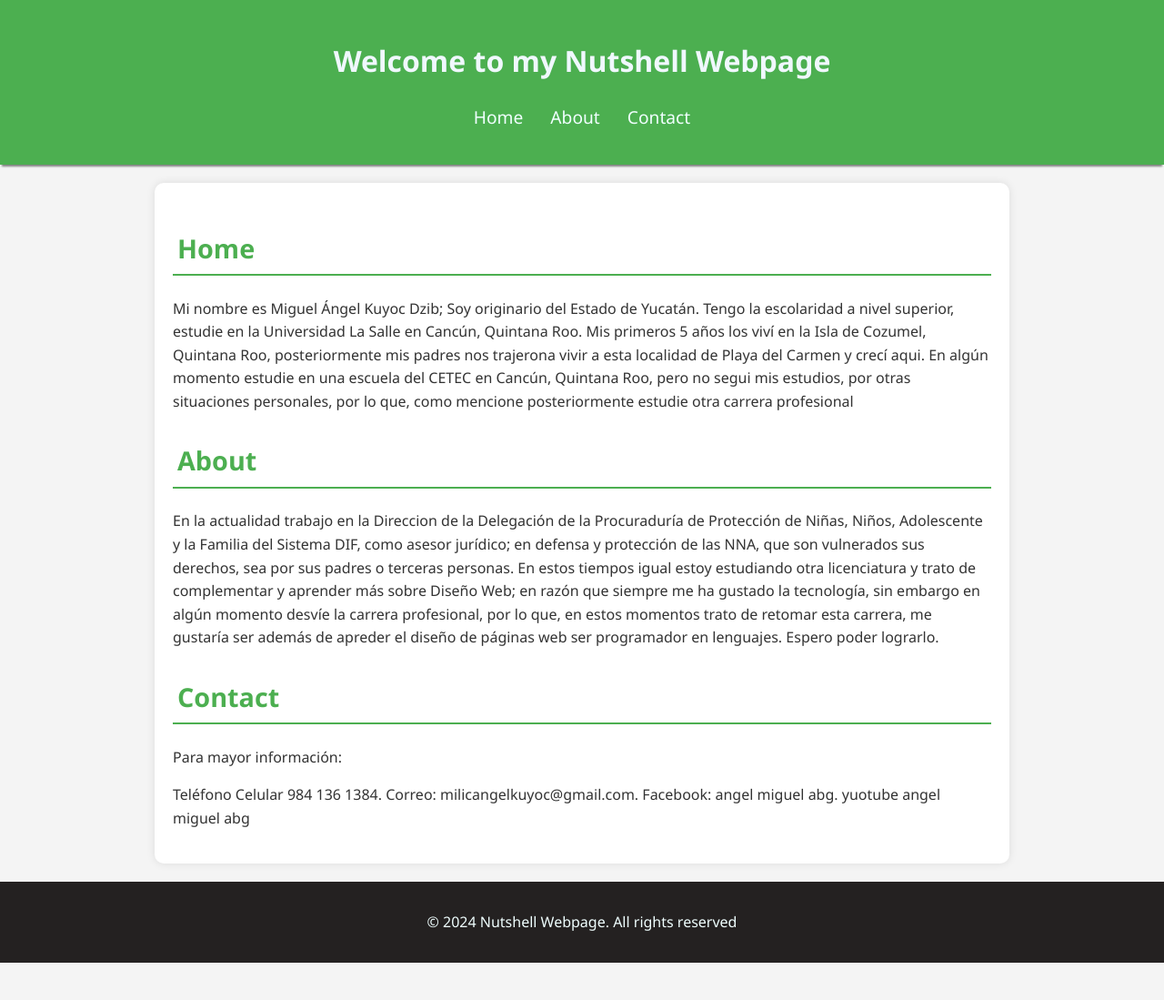
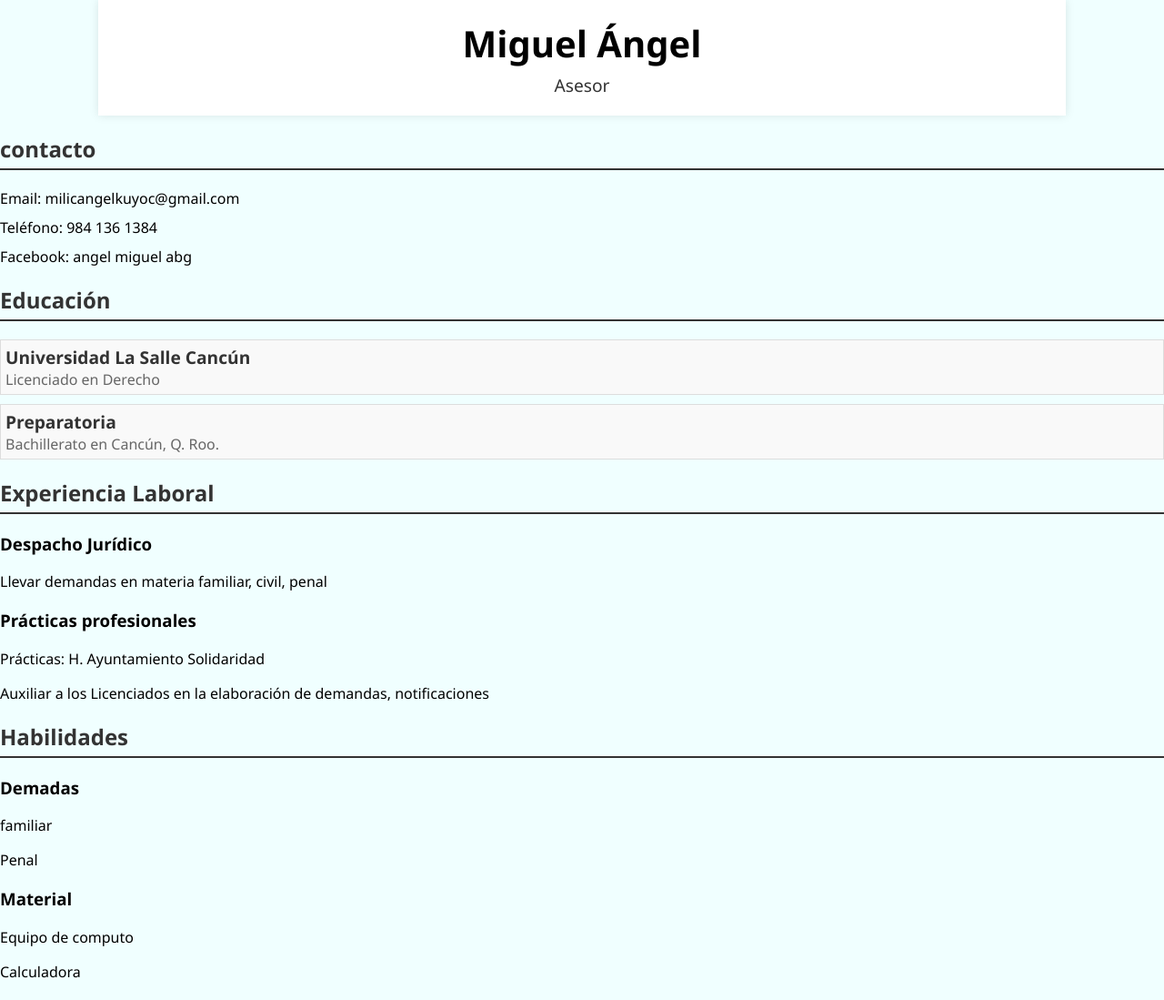
Before and after one commit to abgangel/curriculumv1, a plain HTML site: page index.html in a window 1280 px wide. Shown: the whole page at 91% size. Before the commit the page ends 1058 px from the top, so only its background shows below. Drawn offline with Linux system fonts and the light colour scheme.

Commit message:
Add files via upload

```diff
--- a/index.html
+++ b/index.html
@@ -3,49 +3,70 @@
 <head>
     <meta charset="UTF-8">
     <meta name="viewport" content="width=device-width, initial-scale=1.0">
-    <title>Miguel A</title>
+    <title>CV</title>
     <link rel="stylesheet" href="styles.css">
 </head>
-    <header>
-        <h1>Welcome to my Nutshell Webpage</h1>
-        <nav>
+
+<body>
+    <div class="container">
+        <header>
+            <h1>Miguel Ángel</h1>
+           <p>Asesor</p>
+        </header>
+    </div>
+
+    <section id="Contact-Inf">
+            <h2>contacto</h2>
             <ul>
-                <li> <a href="#home">Home</a></li>
-                <li> <a href="#about">About</a></li>
-                <li> <a href="#contact">Contact</a></li>
+                <li>Email: milicangelkuyoc@gmail.com</li>
+                <li>Teléfono: 984 136 1384</li>
+                <li>Facebook: angel miguel abg</li>
             </ul>
-        </nav>
-    </header>
-<body>
-    <main>
-        <section id="home">
-            <h2>Home</h2></section>
-            <p>Mi nombre es Miguel Ángel Kuyoc Dzib; Soy originario del Estado de Yucatán.
-                Tengo la escolaridad a nivel superior, estudie en la Universidad La Salle en Cancún, Quintana Roo.
-                Mis primeros 5 años los viví en la Isla de Cozumel, Quintana Roo, posteriormente mis padres nos trajerona vivir
-                a esta localidad de Playa del Carmen y crecí aqui. En algún momento estudie en una escuela del CETEC en
-            Cancún, Quintana Roo, pero no segui mis estudios, por otras situaciones personales, por lo que, como mencione
-        posteriormente estudie otra carrera profesional </p>
+        </section>
+        <section class="education">
+            <h2>Educación</h2>
+            <ul>
+                <li>
+                    <h3>Universidad La Salle Cancún</h3>
+                    <p>Licenciado en Derecho </p>
+                </li>
+                <li>
+                    <h3>Preparatoria </h3>
+                    <p>Bachillerato en Cancún, Q. Roo. </p>
+                </li>
+            </ul>
+        </section>
 
-        <section id="about">
-            <h2>About</h2> </section>
-            <p> En la actualidad trabajo en la Direccion de la Delegación de la Procuraduría de Protección de
-                Niñas, Niños, Adolescente y la Familia del Sistema DIF, como asesor jurídico; en defensa y protección de las NNA, que son
-                vulnerados sus derechos, sea por sus padres o terceras personas. En estos tiempos igual
-                estoy estudiando otra licenciatura y trato de complementar y aprender más sobre Diseño Web;
-                en razón que siempre me ha gustado la tecnología, sin embargo en algún momento desvíe la carrera profesional,
-                por lo que, en estos momentos trato de retomar esta carrera, me gustaría ser además de apreder
-                el diseño de páginas web ser programador en lenguajes. Espero poder lograrlo. </p>
+        <section class="Experience">
+            <h2>Experiencia Laboral</h2>
+            <ul>
+                <li>
+                    <h3>Despacho Jurídico</h3>
+                    <p>Llevar demandas en materia familiar, civil, penal</p>
+                </li>
+                <li>
+                    <h3>Prácticas profesionales</h3>
+                    <p>Prácticas: H. Ayuntamiento Solidaridad</p>
+                    <p>Auxiliar a los Licenciados en la elaboración de demandas, notificaciones</p>
+                </li>
+            </ul>
 
-        <section id="contact">
-            <h2>Contact</h2></section>
-            <p>Para mayor información: </p>
-               <p>Teléfono Celular 984 136 1384. Correo: milicangelkuyoc@gmail.com.
-                Facebook: angel miguel abg. yuotube angel miguel abg </p>
+        </section>
+        <section class="Skills">
+            <h2>Habilidades</h2>
+            <ul>
+                <li>
+                    <h3>Demadas</h3>
+                </li>
+                <p>familiar</p>
+                <p>Penal</p>
+                <li>
+                    <h3>Material</h3>
+                </li>
+                <p>Equipo de computo</p>
+                <p>Calculadora</p>
+            </ul>
+        </section>
 
-    </main>
-    <footer>
-        <p> &copy; 2024 Nutshell Webpage. All rights reserved</p>
-    </footer>
 </body>
 </html>
--- a/styles.css
+++ b/styles.css
@@ -2,75 +2,69 @@ body {
     font-family: 'Segoe UI', Tahoma, Geneva, Verdana, sans-serif;
     margin: 0;
     padding: 0;
-    line-height: 1.6;/*define el grosor o el alto de una linea*/
-    background-color: #f4f4f4;
+    background-color: azure;
+}
+
+.container{
+    width: 80%;
+    margin: 0 auto;
+    background-color: #fff;
+    padding: 20px;
+    box-shadow: 0 0 10px rgba(0, 0, 0, 0.1);
+}
+
+header{
+    text-align: center;
+    margin-bottom: 20 px;
+}
+
+header h1{
+    margin: 0;
+    font-size: 2.5rem;
+    color: black;
+}
+
+header p{
+    margin: 5px 0 0;
+    font-size: 1.2rem;
     color: #333;
 }
 
-header{
-    background-color: #4caf50;
-    color: aliceblue;
-    padding: 20px 0;
-    text-align: center;
-    box-shadow: 0 4px 2px -2px gray;
-}
-
-header h1 {
-    margin: 0
-    font-size: 2.5;
-}
-
-nav ul {
-    list-style: none;
-    padding: 0;
-    display: flex;
-    justify-content: center;
-}
-
-nav ul li {
-    margin: 0 15px;
-}
-
-nav ul li a{
-    color: azure;
-    text-decoration: none;
-    font-size: 1.2rem;
-    transition: color 0.3s ease;
-}
-
-nav ul li a:hover{
-    color: black;
-}
-
-main {
-    padding: 20px;
-    max-width: 900px;
-    margin: 20px auto;
-    background: #fff;
-    border-radius: 10px;
-    box-shadow: 0 0 10px rgba(0,0,0,0.1);
-}
-
-section {
+section{
     margin-bottom: 20px;
 }
 
-section h2 {
-    font-size: 1.8rem;
-    color: #4caf50;
-    border-bottom: 2px solid #4caf50;
-    padding: 5px;
+section h2{
+    border-bottom: 2px solid #333;
+    padding-bottom: 5px;
+    color: #333;
 }
 
-section p{
-    font-size: 1.1rem;
-    line-height: 1.8;
-    margin-top: 10px;
+ul{
+    list-style-type: none;
+    padding: 0;
 }
 
-footer{
-    background-color: rgb(36, 33, 33);
-    color: azure;
-    text-align: center;
-    padding: 1rem;
- }
+ul li{
+    margin-bottom: 10px;
+}
+
+.contact-inf ul li, .education ul li, .experience ul li, .skills ul li {
+    padding: 5px;
+    background-color: #f9f9f9;
+    border: 1px solid #ddd;
+}
+.contact-inf ul li{
+    display: flex;
+    justify-content: space-between;
+}
+.education ul li h3, .experience ul li h3 {
+    margin: 0;
+    font-size: 1.2rem;
+    color: #333;
+}
+.education ul li p, .experience ul li p {
+    margin: 0;
+    font-size: 1rem;
+    color: #666;
+}
```
